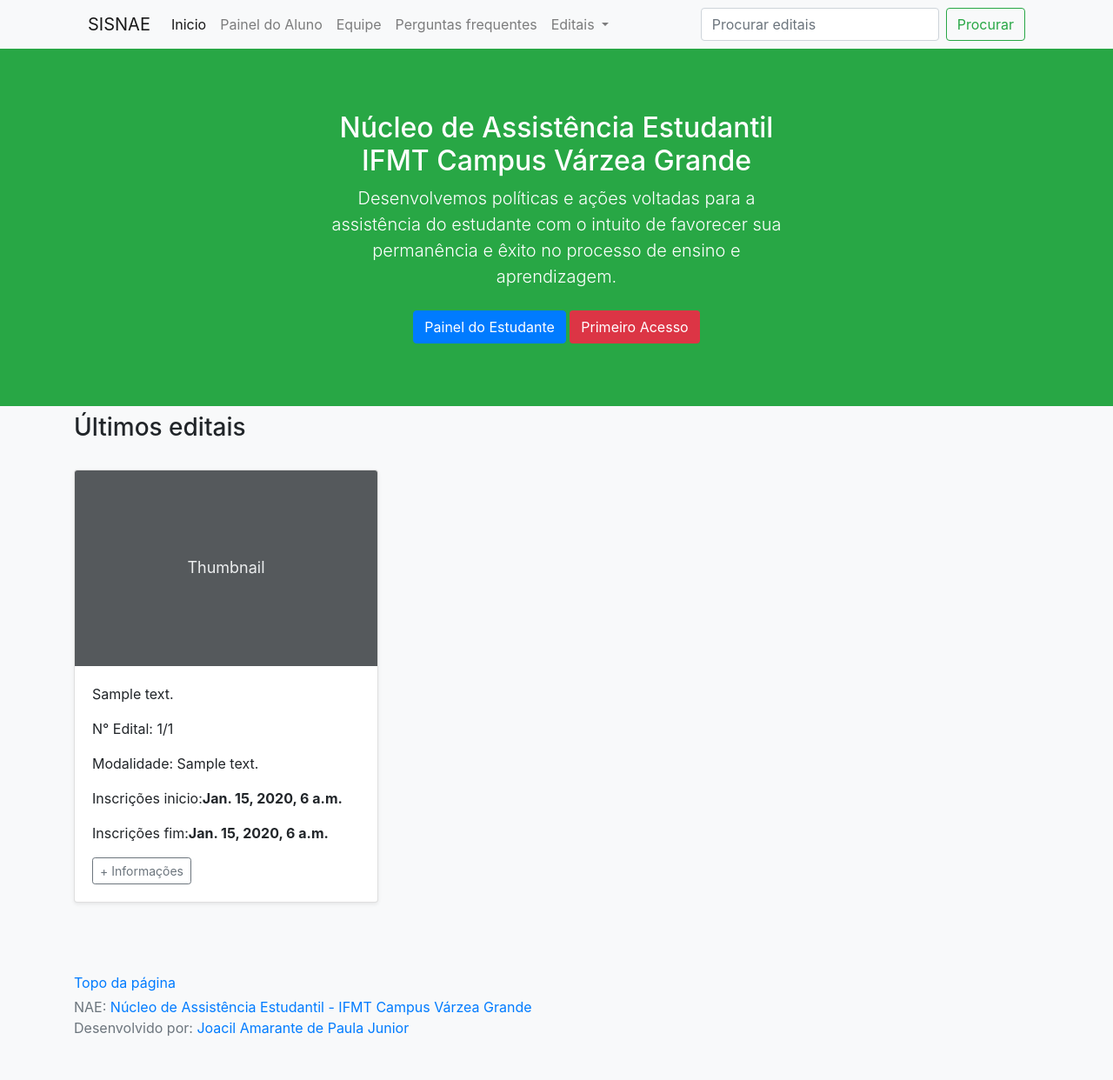
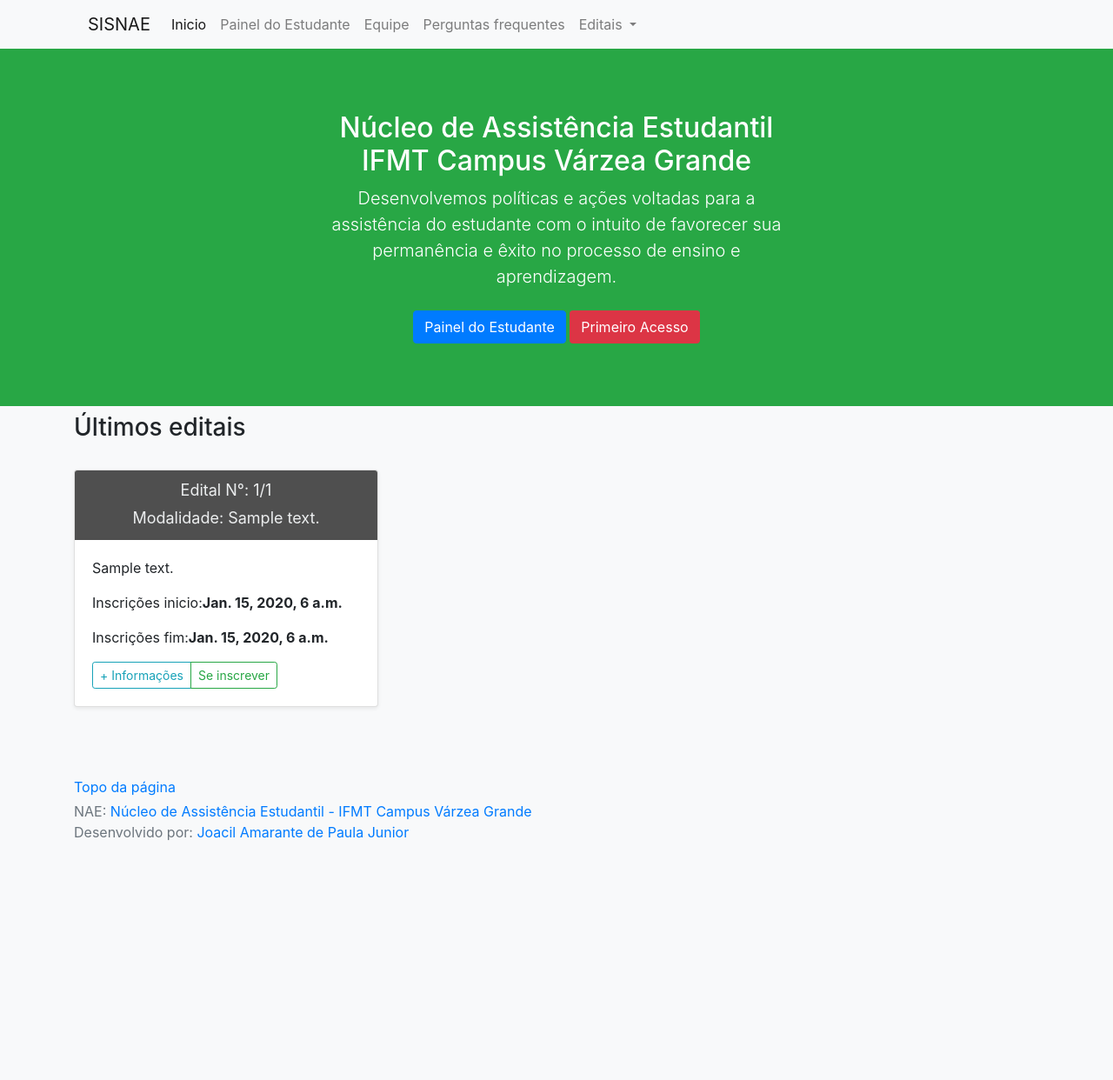
Before and after one commit to amarantejoacil/sisnae, a Django app: page / in a window 1280 px wide. Shown: the whole page at 87% size. After the commit the page ends 966 px from the top, so only its background shows below. Run offline with Django 3.2, Linux system fonts and the light colour scheme; tables that the repository leaves empty hold one stand-in row (values such as "Sample post"); some libraries are stand-ins or nearby versions.

Commit message:
alterando cor e organizando index

```diff
--- a/core/templates/base.html
+++ b/core/templates/base.html
@@ -40,7 +40,7 @@
           <a class="nav-link" href="{% url 'index' %}">Inicio <span class="sr-only">(current)</span></a>
         </li>
         <li class="nav-item">
-          <a class="nav-link" href="#">Painel do Aluno</a>
+          <a class="nav-link " href="#">Painel do Estudante</a>
         </li>
          <li class="nav-item">
           <a class="nav-link" href="{% url 'equipe' %}">Equipe</a>
@@ -68,11 +68,14 @@
           <a class="nav-link disabled" href="#" tabindex="-1" aria-disabled="true">Disabled</a>
         </li>
         -->
+        <!--
       </ul>
+
       <form class="form-inline my-2 my-lg-0">
         <input class="form-control mr-sm-2" type="search" placeholder="Procurar editais" aria-label="Search">
         <button class="btn btn-outline-success my-2 my-sm-0" type="submit">Procurar</button>
       </form>
+      -->
     </div>
   </nav>
   </div>
--- a/core/templates/editais.html
+++ b/core/templates/editais.html
@@ -7,18 +7,26 @@
         {% for e in editais %}
         <div class="col">
           <div class="card shadow-sm">
-            <svg class="bd-placeholder-img card-img-top" width="100%" height="225" xmlns="http://www.w3.org/2000/svg" role="img" aria-label="Placeholder: Thumbnail" preserveAspectRatio="xMidYMid slice" focusable="false"><title>Placeholder</title><rect width="100%" height="100%" fill="#55595c"/><text x="50%" y="50%" fill="#eceeef" dy=".3em">Thumbnail</text></svg>
+            <svg class="bd-placeholder-img card-img-top" width="100%" height="80"
+                 xmlns="http://www.w3.org/2000/svg" role="img" aria-label="Placeholder: Thumbnail"
+                 preserveAspectRatio="xMidYMid slice" focusable="false"><title>Edital: {{ e.numero }}/{{ e.ano }}</title>
+
+              <rect width="100%" height="100%" fill="#4F4F4F"/>
+              <text x="50%" y="30%" fill="#eceeef" dy=".3em">Edital N°: {{ e.numero }}/{{ e.ano }}</text>
+              <text x="50%" y="70%" fill="#eceeef" dy=".3em">Modalidade: {{ e.modalidade_edital }}</text>
+            </svg>
+
 
             <div class="card-body">
               <p class="card-text">{{ e.edital_descricao }}</p>
-              <p>N° Edital: {{ e.numero }}/{{ e.ano }}</p>
-              <p>Modalidade: {{ e.modalidade_edital }}</p>
+              <!--<p>N° Edital: {{ e.numero }}/{{ e.ano }}</p> -->
+              <!-- <p>Modalidade: {{ e.modalidade_edital }}</p> -->
               <p>Inscrições inicio:<strong>{{ e.data_hora_inicio }} </strong></p>
               <p>Inscrições fim:<strong>{{ e.data_hora_fim }} </strong></p>
               <div class="d-flex justify-content-between align-items-center">
                 <div class="btn-group">
-                  <button type="button" class="btn btn-sm btn-outline-secondary">+ Informações</button>
-                  <!-- <button type="button" class="btn btn-sm btn-outline-secondary">Edit</button>-->
+                  <button type="button" class="btn btn-sm btn btn-outline-info">+ Informações</button>
+                  <button type="button" class="btn btn-sm btn-outline-success">Se inscrever</button>
                 </div>
                <!-- <small class="text-muted">9 mins</small>-->
               </div>
--- a/core/templates/equipe.html
+++ b/core/templates/equipe.html
@@ -8,12 +8,12 @@
    <!-- Topo End -->
 
     <div class="bg-white" >
-        <div class="container text-justify text-center">
+        <div class="container text-justify">
             <br>
         <h2 class="text-center">Equipe Núcleo de Assistência Estudantil</h2>
             <br>
             <strong><p>Coordenador de de T.I - Joacil Amarante de Paula Junior </p></strong>
-            <p>- Desenvolvedor e Responsavél pelo sistema SISNAE, joacil.amarante@ifmt.edu.br</p>
+            <p>- Desenvolvedor e Responsável pelo sistema SISNAE, joacil.amarante@ifmt.edu.br</p>
 
             <strong><p>Assistente Social - Carminha Aparecida Visquetti</p></strong>
             <p>3691-8042, carminha.visquetti@vgd.ifmt.edu.br</p>
--- a/edital/models.py
+++ b/edital/models.py
@@ -12,6 +12,7 @@ class Edital(Base):
     edital_status = models.BooleanField('Edital ativo?', default=True)
     modalidade_edital = models.ForeignKey("ModalidadeEdital", on_delete=models.RESTRICT)
     setor = models.ForeignKey("SetorEdital", on_delete=models.RESTRICT)
+
 
     class Meta:
         verbose_name = 'Edital'
```
Also changed, not shown: edital/migrations/0010_edital_edital_icone.py (added), edital/migrations/0011_remove_edital_edital_icone.py (added).
